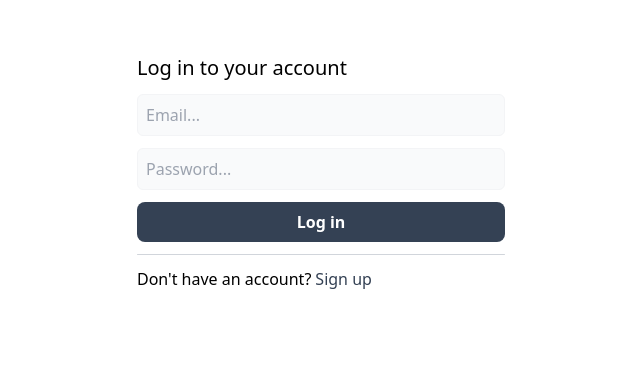
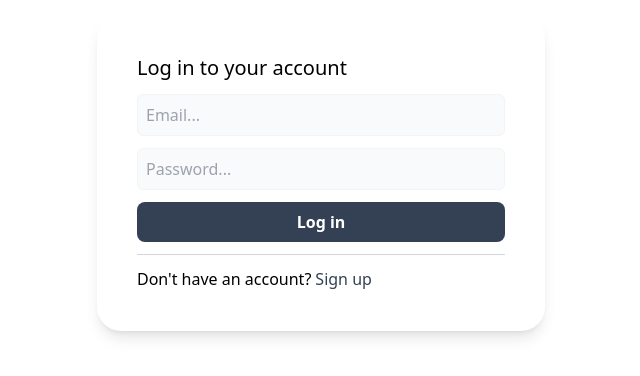
Before and after one commit to FrancoBaig/My-Finances, a React (Create React App) app: page / in a window 1280 px wide. Shown: the part 228-604 px from the top of the page, without its empty margins (319-959 px from the left). Built offline with nearby package versions, Linux system fonts and the light colour scheme; no server answers.

Commit message:
Added: shadow to paper component

```diff
--- a/src/index.css
+++ b/src/index.css
@@ -4,12 +4,12 @@
 
 @layer components {
     .paper {
-        @apply bg-white rounded-xl p-3
+        @apply bg-white rounded-xl p-3 shadow-lg
     }
     .input {
         @apply p-2 w-full bg-gray-50 rounded-md border border-gray-100 focus:outline focus:outline-offset-1 focus:outline-primary
     }
     .btn {
-        @apply w-full p-2 text-white font-bold bg-primary  rounded-lg transition hover:bg-primary-hover
+        @apply w-full p-2 text-white font-bold bg-primary rounded-lg transition hover:bg-primary-hover
     }
 }
```
